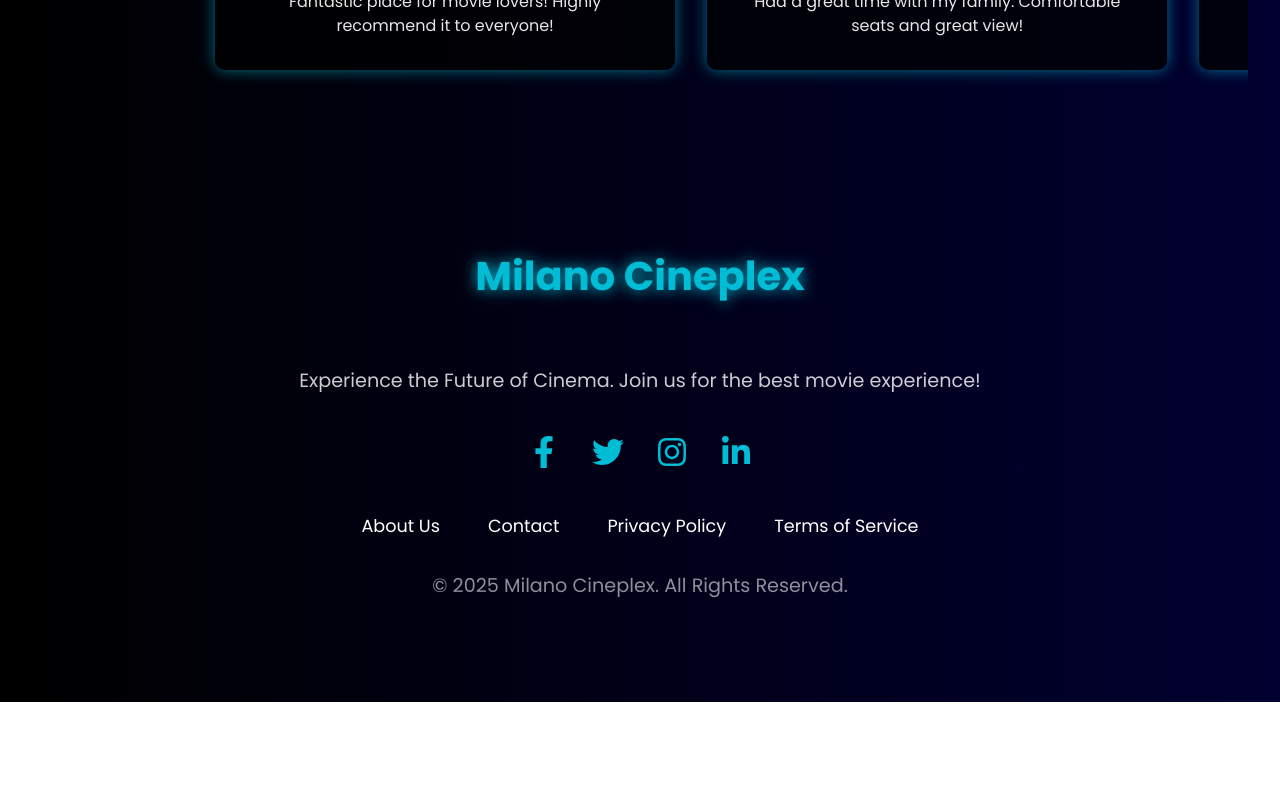
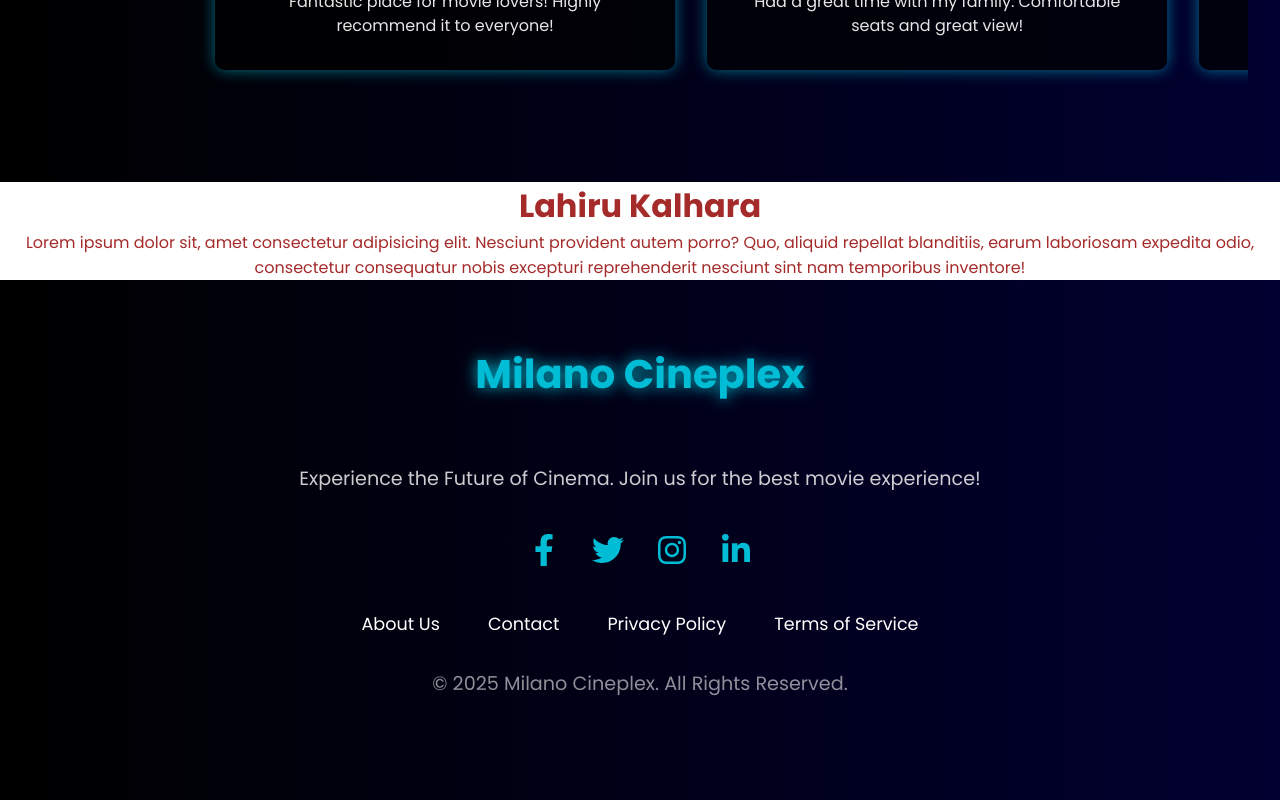
Before and after one commit to LahiruKalhara/HND_Final_Project_FrontEnd, a React (Vite) app: page / in a window 1280 px wide. Shown: the part 3019-3819 px from the top of the page. Before the commit the page ends 3721 px from the top, so only its background shows below. Built offline with nearby package versions, Linux system fonts and the light colour scheme.

Commit message:
Test Purnime

```diff
--- /dev/null
+++ b/src/components/Test.css
@@ -0,0 +1,4 @@
+.Texts{
+    color: brown;
+    text-align: center;
+}
--- /dev/null
+++ b/src/components/Test.jsx
@@ -0,0 +1,15 @@
+import React from 'react'
+import './Test.css'
+
+function Test() {
+  return (
+    <div>
+        <div className='Texts'>
+            <h1>Lahiru Kalhara</h1>
+            <p>Lorem ipsum dolor sit, amet consectetur adipisicing elit. Nesciunt provident autem porro? Quo, aliquid repellat blanditiis, earum laboriosam expedita odio, consectetur consequatur nobis excepturi reprehenderit nesciunt sint nam temporibus inventore!</p>
+        </div>
+    </div>
+  )
+}
+
+export default Test
--- a/src/pages/Home.jsx
+++ b/src/pages/Home.jsx
@@ -5,6 +5,7 @@ import TrendingMovies from '../components/TrendingMovies';
 import TheatreInfo from '../components/TheatreInfo';
 import Footer from '../components/Footer';
 import Feedback from '../components/Feedback';
+import Test from '../components/Test';
 
 const Home = () => {
   return (
@@ -14,7 +15,9 @@ const Home = () => {
       <TrendingMovies />
       <TheatreInfo />
       <Feedback />
+      <Test />
       <Footer />
+
     </div>
   );
 };
```
